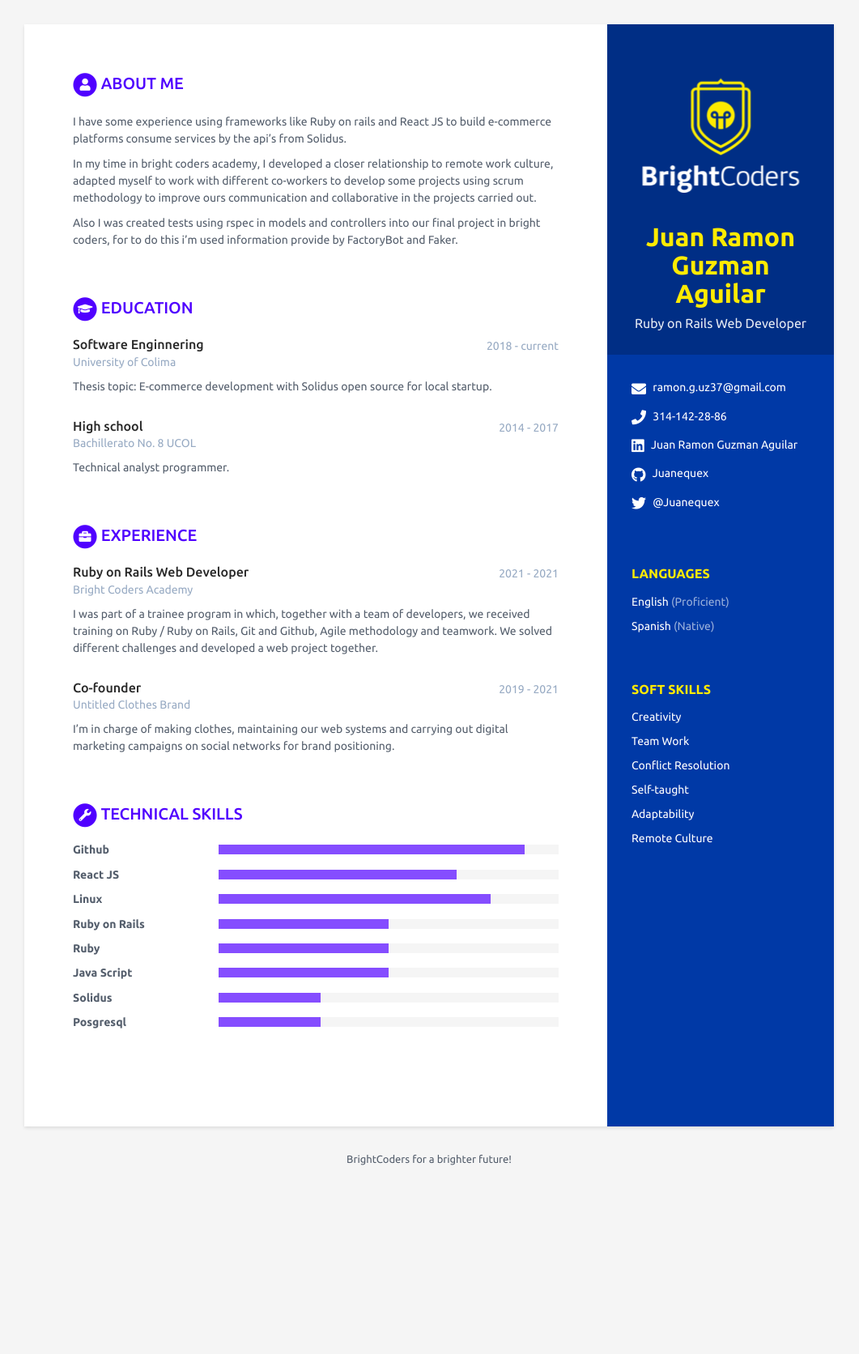
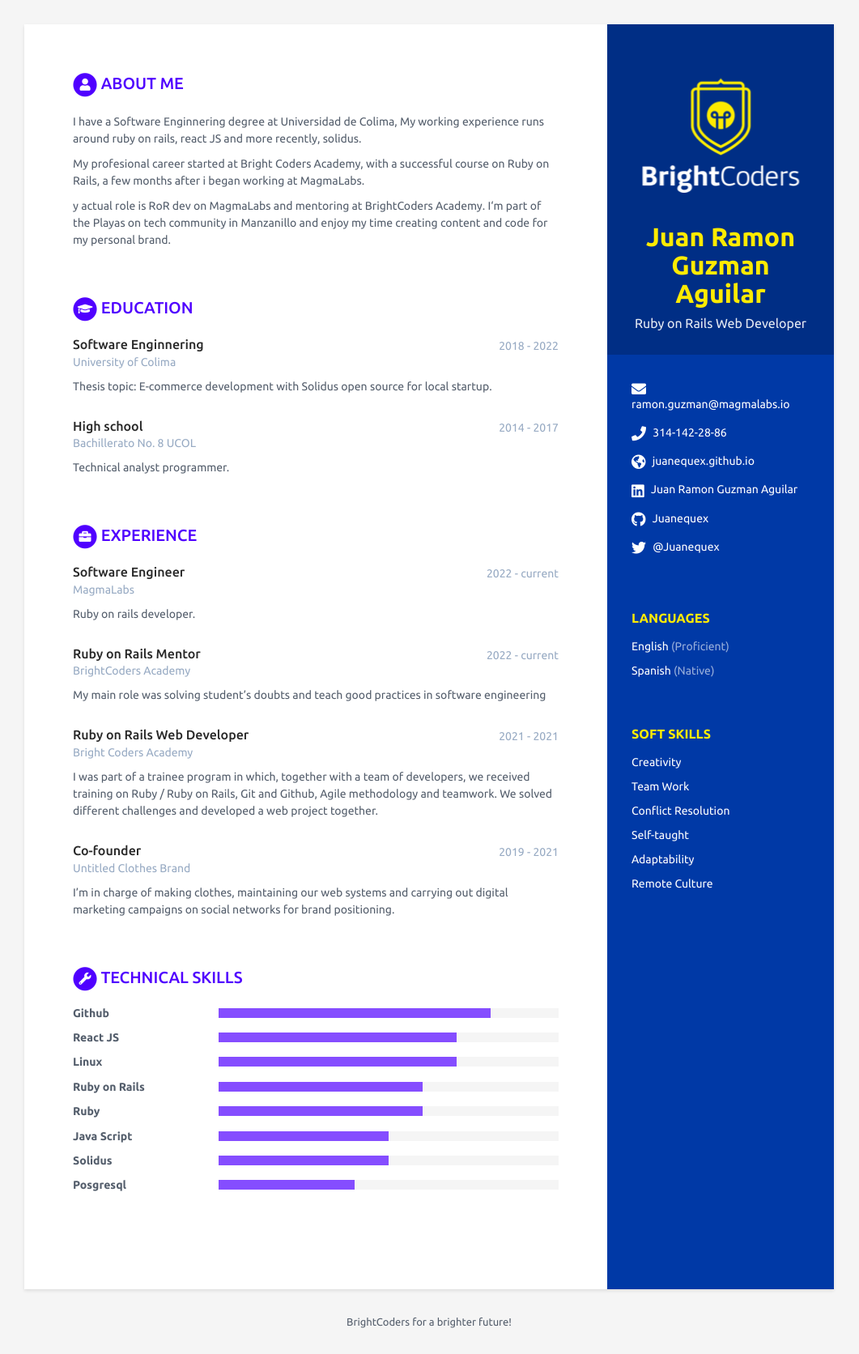
Before and after one commit to BC-MAY-21-ROR/kata-03-resume-scorecard-JuanequeX, a Jekyll site: the page built from index.html, in a window 1280 px wide. Shown: the whole page at 81% size, without its empty margins (110-1171 px from the left). Built offline with Jekyll 4.4.1, drawn with Linux system fonts in a browser that asks for light colours; before the commit the page ends 1471 px from its top, so only the background shows below that.

Commit message:
Updated 2022 experience

```diff
--- a/_data/data.yml
+++ b/_data/data.yml
@@ -12,9 +12,9 @@ sidebar:
   avatar: escudo.png # No modificar
 
   # Actualiza tus datos de contacto
-  email: ramon.g.uz37@gmail.com
+  email: ramon.guzman@magmalabs.io
   phone:  314-142-28-86
-  website: # No agregar http://
+  website: juanequex.github.io
   linkedin: Juan Ramon Guzman Aguilar
   github: Juanequex
   gitlab:
@@ -56,21 +56,17 @@ sidebar:
 career-profile:
   title: About Me # NO MODIFICAR
   summary: |
-    I have some experience using frameworks like Ruby on rails and React JS to build e-commerce
-    platforms consume services by the api's from Solidus.
+    I have a Software Enginnering degree at Universidad de Colima, My working experience runs around ruby on rails, react JS and more recently, solidus.
 
-    In my time in bright coders academy, I developed a closer relationship to remote work culture,
-    adapted myself to work with different co-workers to develop some projects using scrum methodology
-    to improve ours communication and collaborative in the projects carried out.
+    My profesional career started at Bright Coders Academy, with a successful course on Ruby on Rails, a few months after i began working at MagmaLabs.
 
-    Also I was created tests using rspec in models and controllers into our final project in bright coders,
-    for to do this i'm used information provide by FactoryBot and Faker.
+    y actual role is RoR dev on MagmaLabs and mentoring at BrightCoders Academy. I‘m part of the Playas on tech community in Manzanillo and enjoy my time creating content and code for my personal brand.
 
 # Registra aquí tus estudios. Agrega o elimina según sea necesario
 educationcomplete:
   - degree: Software Enginnering
     university: University of Colima
-    time: 2018 - current
+    time: 2018 - 2022
     details: |
       Thesis topic: E-commerce development with Solidus open source for local startup.
 
@@ -82,6 +78,18 @@ educationcomplete:
 
 # Registra aquí tu experiencia. Agrega o elimina según sea necesario
 experiences:
+  - role: Software Engineer
+    time: 2022 - current
+    company: MagmaLabs
+    details: |
+      Ruby on rails developer.
+
+  - role: Ruby on Rails Mentor
+    time: 2022 - current
+    company: BrightCoders Academy
+    details: |
+      My main role was solving student's doubts and teach good practices in software engineering
+
   - role: Ruby on Rails Web Developer
     time: 2021 - 2021
     company: Bright Coders Academy
@@ -108,28 +116,28 @@ skills:
 
   toolset:
     - name: Github
-      level: 90%
+      level: 80%
 
     - name: React JS
       level: 70%
 
     - name: Linux
-      level: 80%
+      level: 70%
 
     - name: Ruby on Rails
-      level: 50%
+      level: 60%
 
     - name: Ruby
-      level: 50%
+      level: 60%
 
     - name: Java Script
       level: 50%
 
     - name: Solidus
-      level: 30%
+      level: 50%
 
     - name: Posgresql
-      level: 30%
+      level: 40%
 
 # NO MODIFICAR
 footer: >
```
